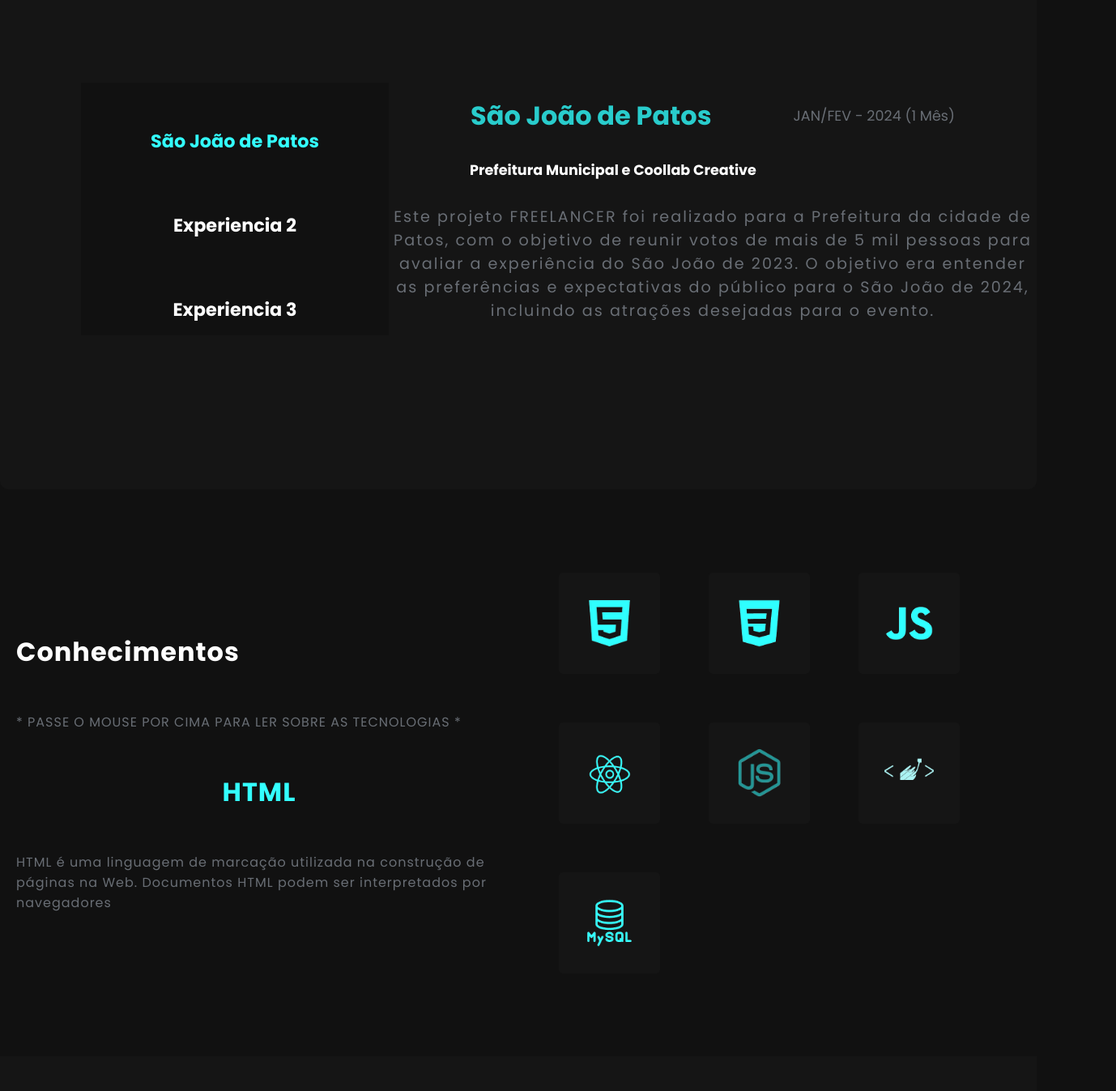
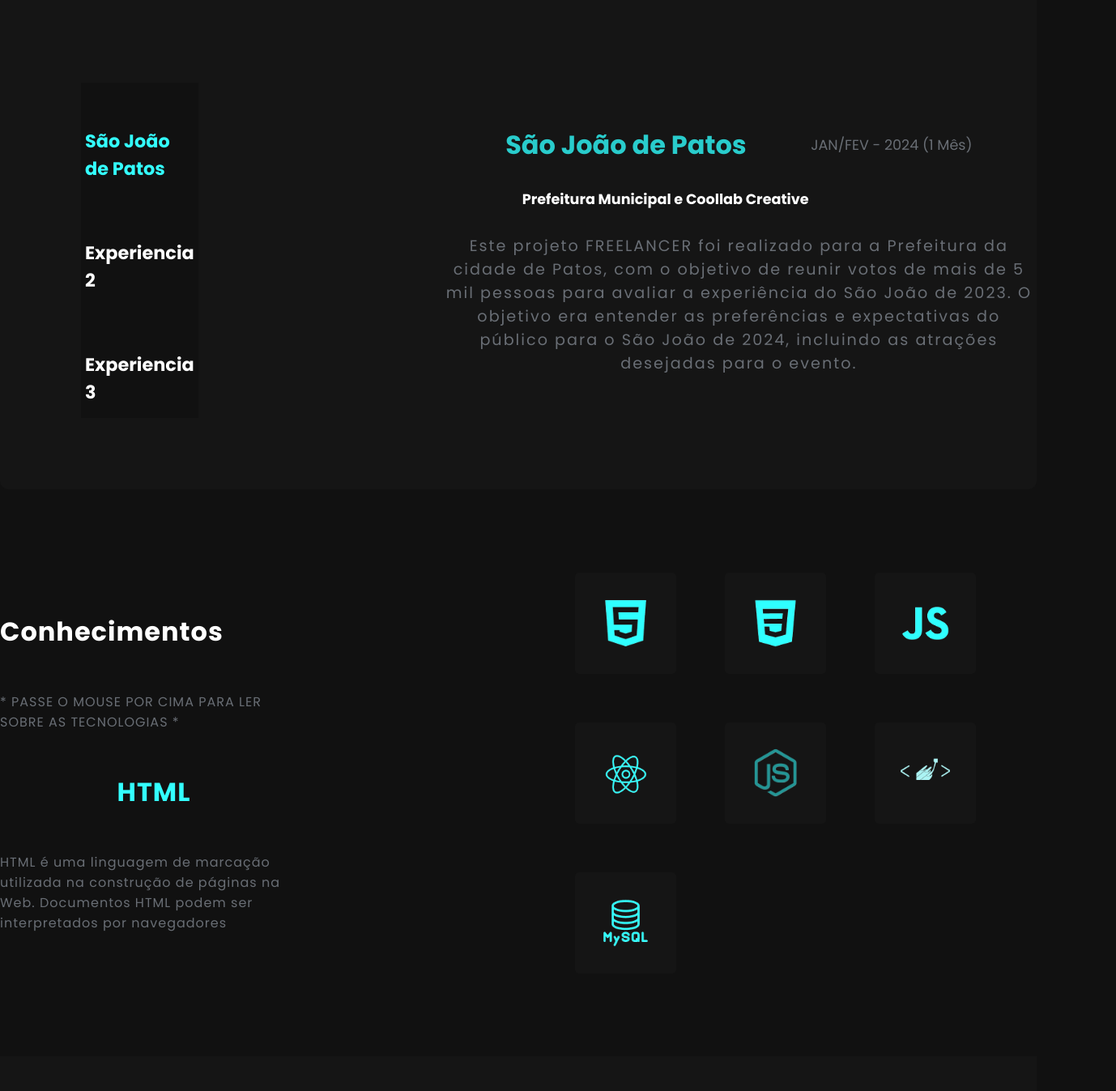
Before and after one commit to RuanDevz/Portfolio, a React (Vite) app in the folder Portfolio/: page / in a window 1280 px wide. Shown: the part 938-2285 px from the top of the page at 81% size, 1378 px wide, since content can reach past the window. Built offline with nearby package versions, Linux system fonts and the light colour scheme.

Commit message:
delay animations

```diff
--- a/Portfolio/src/Components/Conhecimentos/Conhecimentos.js
+++ b/Portfolio/src/Components/Conhecimentos/Conhecimentos.js
@@ -2,8 +2,9 @@ import styled from 'styled-components';
 
 export const Container = styled.div`
   display: flex;
-  justify-content: space-around;
+  justify-content: center;
   align-items: center;
+  gap: 300px;
   height: 700px;
 
   @media screen and (max-width: 1150px){
--- a/Portfolio/src/Components/Conhecimentos/Conhecimentos.jsx
+++ b/Portfolio/src/Components/Conhecimentos/Conhecimentos.jsx
@@ -34,7 +34,7 @@ const Conhecimentos = () => {
 
 
   return (
-    <Container data-aos="fade-left" data-aos-delay="200">
+    <Container data-aos="fade-left" data-aos-delay="400">
       <ContainerTitle>
         <TitleConhecimento>Conhecimentos</TitleConhecimento>
         <P>* PASSE O MOUSE POR CIMA PARA LER SOBRE AS TECNOLOGIAS *</P>
@@ -43,7 +43,7 @@ const Conhecimentos = () => {
       </ContainerTitle>
       <ContainerSkills>
         {tecnologias.map(tecnologia => (
-          <DivSkill data-aos="flip-up" data-aos-delay="400" key={tecnologia.nome}>
+          <DivSkill data-aos="flip-up" data-aos-delay="800" key={tecnologia.nome}>
             <Skills id='Skills' onMouseOver={() => setDescricaoTecnologia(tecnologia)} src={icons[tecnologia.nome]} alt={tecnologia.nome} />
           </DivSkill>
         ))}
--- a/Portfolio/src/Components/Experiencias/Experiencias.js
+++ b/Portfolio/src/Components/Experiencias/Experiencias.js
@@ -59,7 +59,8 @@ export const ContainerOptionsExperiencia = styled.div`
 export const ContainerGeralExperiencia = styled.div`
   display: flex;
   align-items: center;
-  justify-content: space-around;
+  justify-content: center;
+  gap: 300px;
 `;
 
 export const OptionsExperiencia = styled.p`
--- a/Portfolio/src/Components/Experiencias/Experiencias.jsx
+++ b/Portfolio/src/Components/Experiencias/Experiencias.jsx
@@ -52,7 +52,7 @@ useEffect(() => {
   };
 
   return (
-    <ContainerExperiencia data-aos="fade-right" data-aos-delay="200" >
+    <ContainerExperiencia data-aos="fade-right" data-aos-delay="400" >
       <TitleExperiencia>Experiências</TitleExperiencia>
       <ContainerGeralExperiencia id='ContainerGeralExperiencia'>
         <ContainerOptionsExperiencia>
--- a/Portfolio/src/Components/Projetos/Projetos.jsx
+++ b/Portfolio/src/Components/Projetos/Projetos.jsx
@@ -42,12 +42,11 @@ const Projetos = () => {
     ];
 
     return (
-        <ContainerGeralProject data-aos="fade-down" data-aos-delay="200">
+        <ContainerGeralProject data-aos="fade-down" data-aos-delay="400">
             <TitleProject>Projetos</TitleProject>
             <ContainerProjects>
                 {projects.map((project, index) => (
-                    <Projeto data-aos="flip-left" data-aos-delay="400"
-                    date-aos-delay="3000" key={index}>
+                    <Projeto data-aos="flip-left" data-aos-delay="800" key={index}>
                         <h1>{project.Title}</h1>
                         <p>{project.Resumo}</p>
                         <a href={project.Link} target='_blank' style={{ textDecoration: 'none' }}><button>Visualizar projeto</button></a>
```
